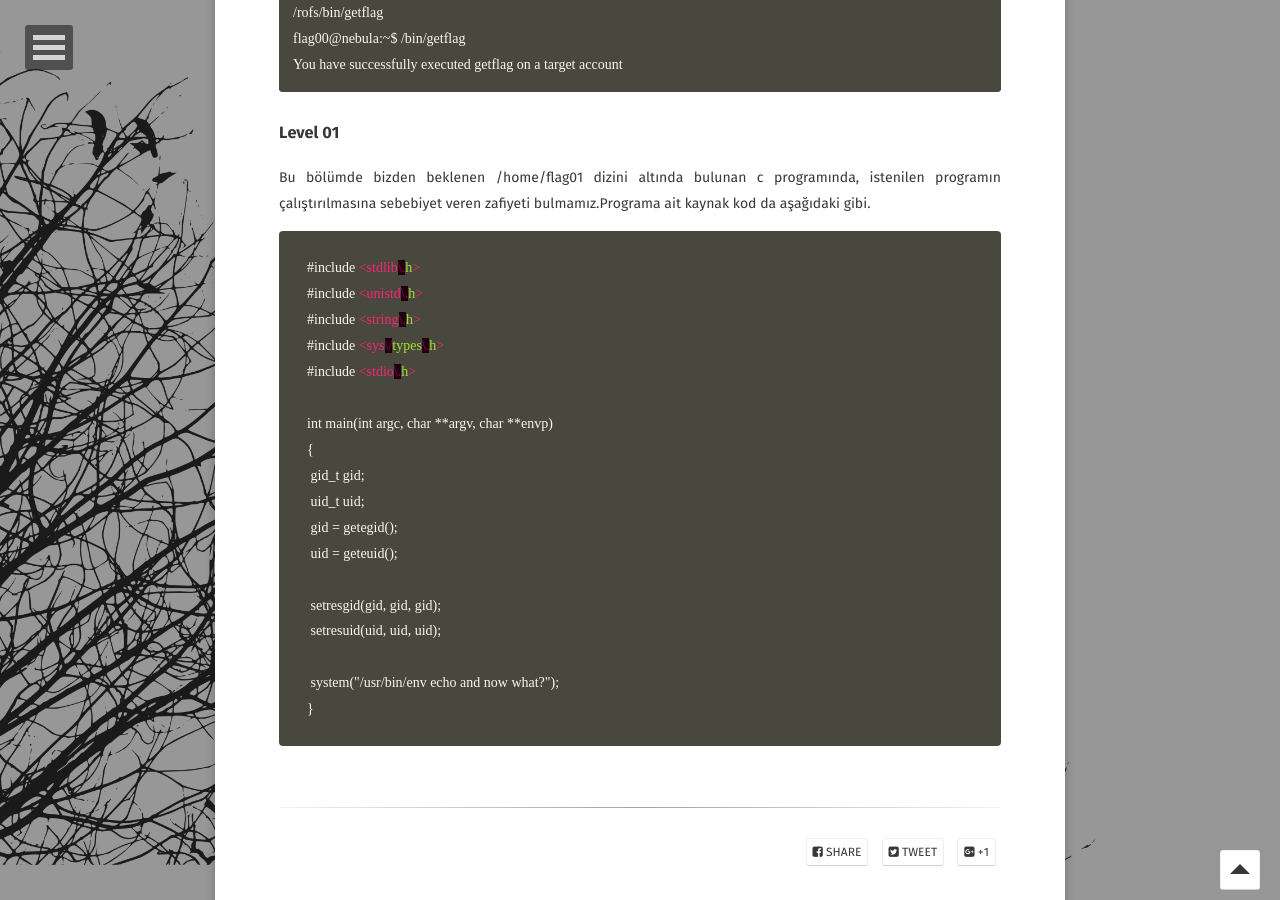
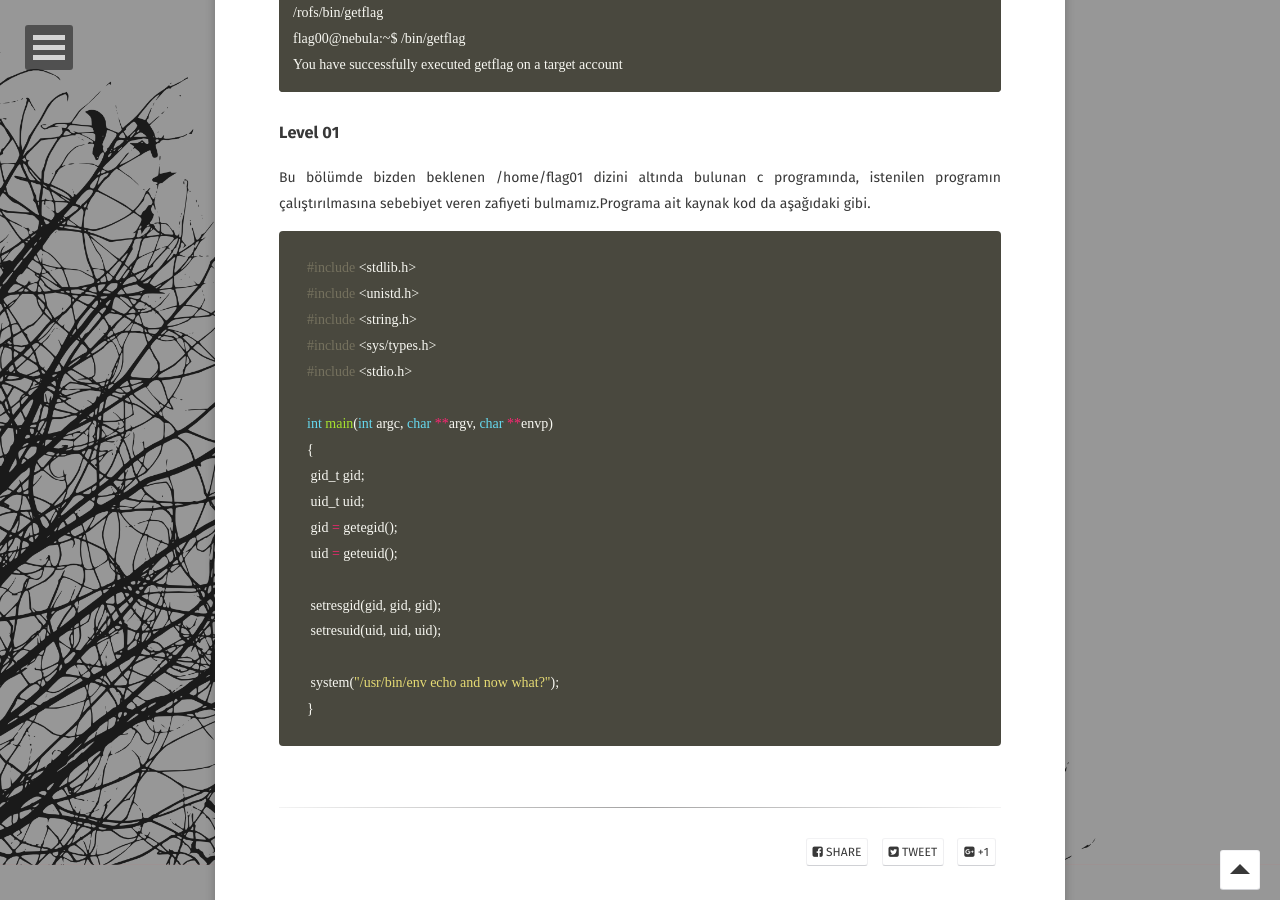
Before and after one commit to burcudemiralp/burcudemiralp.github.io, a Jekyll site: the page built from _posts/2018-02-23-nebula-writeup.md, in a window 1280 px wide and 900 px high, scrolled down 935 px. Built offline with Jekyll 4.4.1, drawn with Linux system fonts in a browser that asks for light colours; some web fonts are replaced.

Commit message:
Update 2018-02-23-nebula-writeup.md

```diff
--- a/_posts/2018-02-23-nebula-writeup.md
+++ b/_posts/2018-02-23-nebula-writeup.md
@@ -35,13 +35,13 @@ flag değerini elde edebilmek için `getflag` dosyasını çalıştırmamız ger
 
 Bu bölümde bizden beklenen /home/flag01 dizini altında bulunan c programında, istenilen programın çalıştırılmasına sebebiyet veren zafiyeti bulmamız.Programa ait kaynak kod da aşağıdaki gibi.
 
-{% highlight html %}
+{% highlight c %}
 {% raw %}
-    #include <stdlib\.h>
-    #include <unistd\.h>
-    #include <string\.h>
-    #include <sys\/types\.h>
-    #include <stdio\.h>
+    #include <stdlib.h>
+    #include <unistd.h>
+    #include <string.h>
+    #include <sys/types.h>
+    #include <stdio.h>
 
     int main(int argc, char **argv, char **envp)
     {
```
